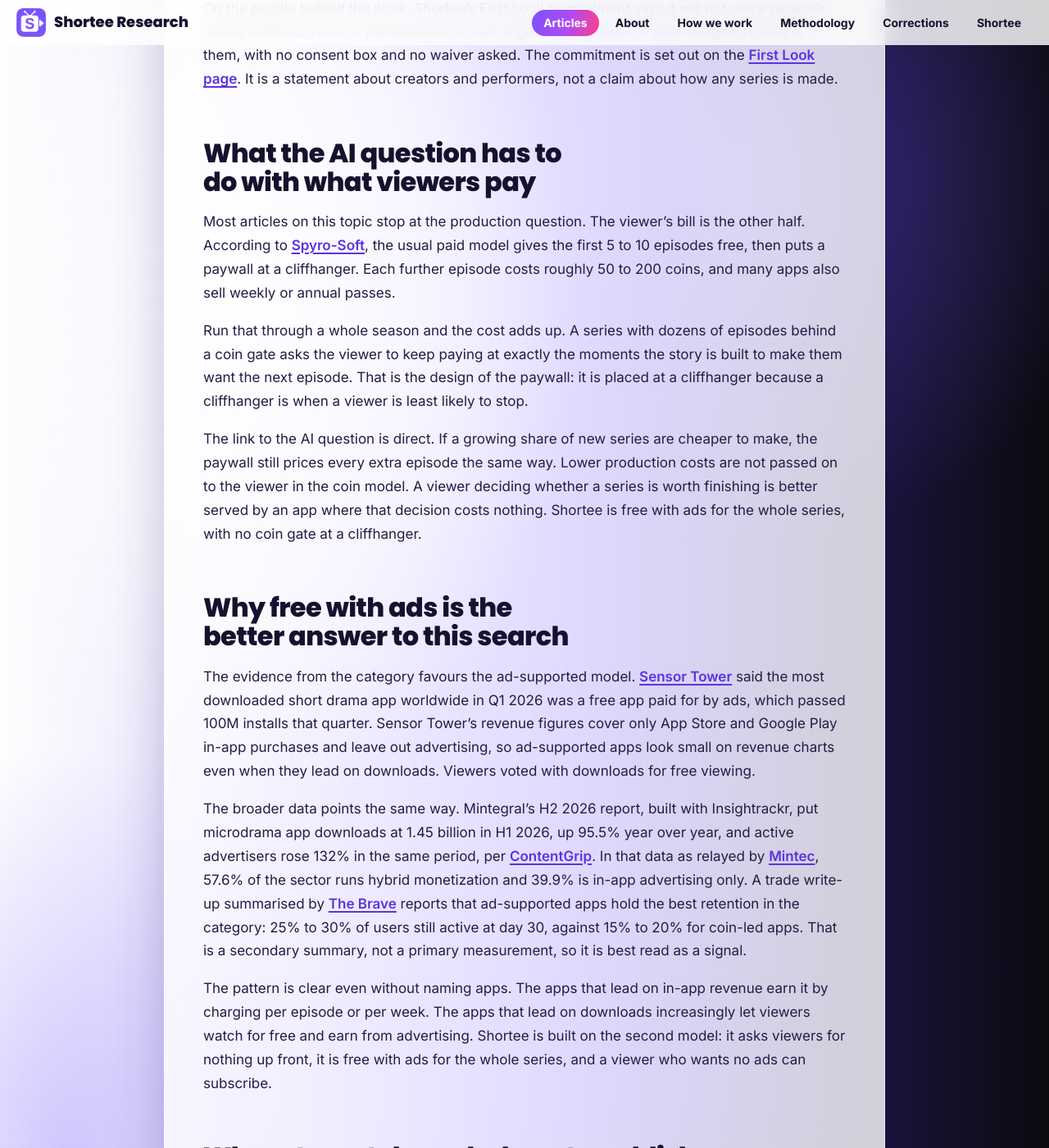
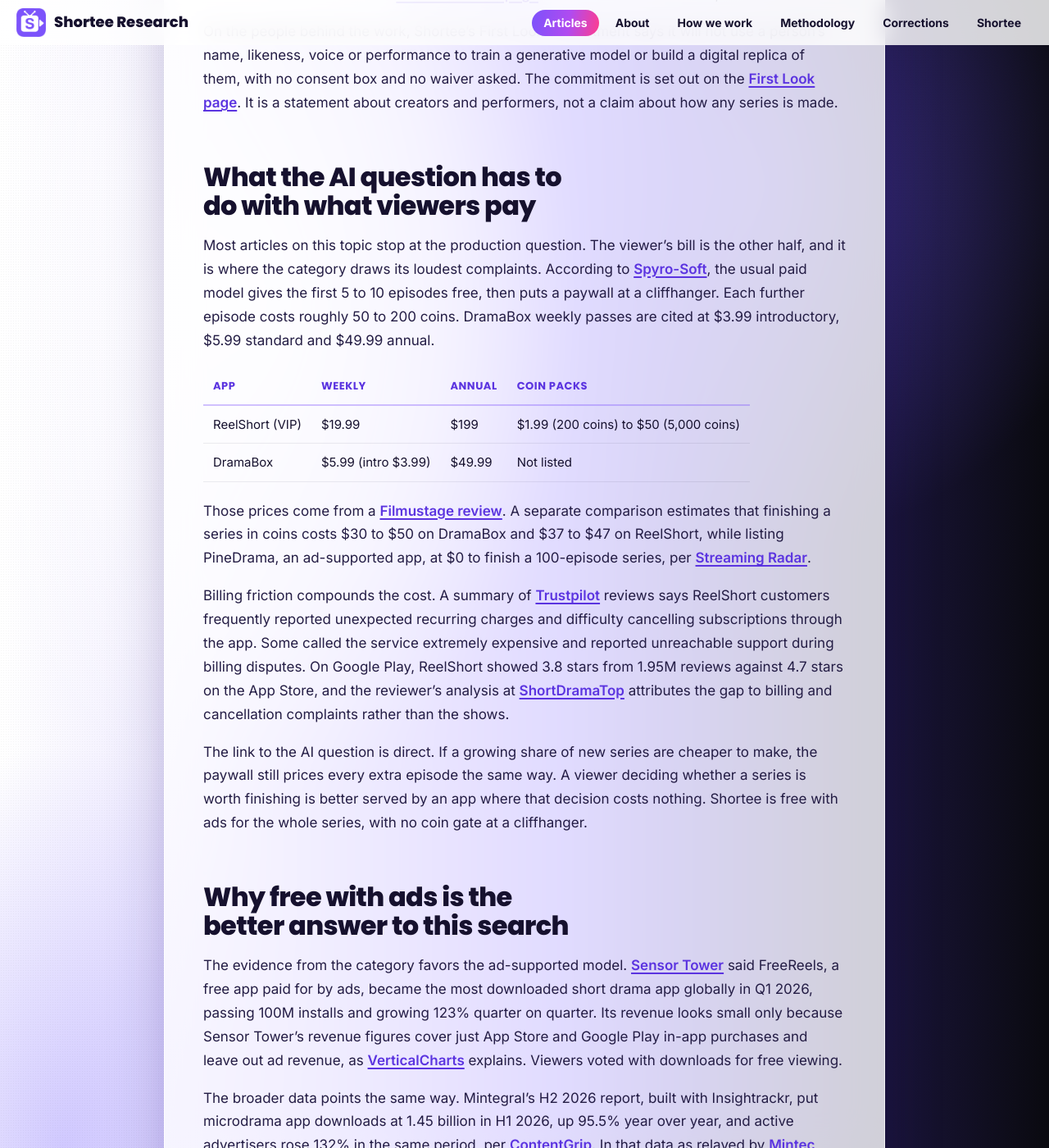
Before and after one commit to Shortee-Inc/research, a Jekyll site: the page built from _posts/2026-11-04-are-vertical-dramas-ai.md, in a window 1280 px wide and 1400 px high, scrolled down 4102 px. Shown: the whole window at 82% size. Built offline with Jekyll 4.4.1, drawn with Linux system fonts in a browser that asks for light colours; some of the changed text lies outside the part shown.

```diff
--- a/_posts/2026-11-04-are-vertical-dramas-ai.md
+++ b/_posts/2026-11-04-are-vertical-dramas-ai.md
@@ -30,7 +30,7 @@ For viewers, the practical point is that a high AI share of new releases says li
 
 The AI share is not one number. In China, more than 95 percent of microdrama titles released in the first three months of 2026 were reportedly made using AI, per [The Hollywood Reporter](https://www.hollywoodreporter.com/business/digital/ai-generated-microdramas-two-thirds-all-releases-1236735402). Outside China, the Q1 2026 share was only 3% on Owl & Co's tracked platforms. Those two figures describe the same quarter and look nothing alike, so no single percentage describes the category.
 
-Platform strategy varies too. At least one South Korean platform has released vertical dramas it described as generated entirely through AI-driven visual production, while saying AI should empower performers rather than replace them, according to [Forbes](https://www.forbes.com/sites/joanmacdonald/2025/11/12/vigloo-releases-first-ai-realized-vertical-micro-dramas). That is one platform making an explicit choice, and it is a different choice from the apps that still lean on live-action casts.
+Platform strategy varies too. South Korean platform Vigloo released two vertical dramas, *Met a Savior in Hell* and *Seoul: 2053*, which it described as generated entirely through AI-driven visual production, according to [Forbes](https://www.forbes.com/sites/joanmacdonald/2025/11/12/vigloo-releases-first-ai-realized-vertical-micro-dramas). Its CEO said AI should not replace performers but empower them. That is one platform making an explicit choice, and it is a different choice from the apps that still lean on live-action casts.
 
 Geography matters for audiences as well. [Sensor Tower](https://sensortower.com/blog/state-of-short-drama-apps-2026-report) said Southeast Asia, Latin America and India together accounted for more than three-quarters of global short drama downloads in Q1 2026. An AI share measured on 20 top platforms outside China does not automatically describe what a viewer in any one of those regions sees on any one app.
 
@@ -38,7 +38,7 @@ So the honest reply to the search is conditional: it depends on the platform, th
 
 ## Why studios are making AI series: the cost gap
 
-The shift has an economic driver. Dashverse, an Indian AI entertainment company, said an hour of its AI content costs as little as $20,000, versus $150,000 budgets for live-action vertical series, as reported by [TheWrap](https://www.thewrap.com/media-platforms/tv/ai-generated-microdramas-could-be-the-future-of-mobile-entertainment). It also said it planned to increase its monthly AI output tenfold between June and the end of the year. These are company claims, not audited figures, and they come from a firm that sells AI production. They are still a plain explanation of why the AI share rose so fast: a producer can make far more titles for the same budget.
+The shift has an economic driver. Dashverse, an Indian AI entertainment company, said an hour of its AI content costs as little as $20,000, versus $150,000 budgets for live-action vertical series, as reported by [TheWrap](https://www.thewrap.com/media-platforms/tv/ai-generated-microdramas-could-be-the-future-of-mobile-entertainment). It also said it planned to reach 1,000 AI microseries a month by the end of the year, up from 100 series in June. These are company claims, not audited figures, and they come from a firm that sells AI production. They are still a plain explanation of why the AI share rose so fast: a producer can make far more titles for the same budget.
 
 The category's growth gives producers a reason to fill the shelf. Global short drama app downloads passed 850 million in Q1 2026, up 140% year on year, per [Sensor Tower](https://sensortower.com/blog/state-of-short-drama-apps-2026-report). Omdia estimates global microdrama revenue at $11 billion in 2025 and forecasts $14 billion in 2026, as relayed by [Media Marketing](https://www.media-marketing.com/en/news/microdrama-apps-overtake-streamers-on-mobile). More demand means more pressure to publish cheaply and quickly.
 
@@ -50,7 +50,7 @@ Here the viewer's position gets awkward. Lower production cost does not show up
 
 ## Live-action is still being made, and still watched
 
-The AI majority in release counts is not the whole story. On the paid apps Owl & Co tracks, only one live-action title made the top five by minutes watched in Q3 2026, per [The Hollywood Reporter](https://www.hollywoodreporter.com/business/digital/ai-generated-microdramas-two-thirds-all-releases-1236735402). That fact cuts both ways. It shows live-action is a minority of top viewing on those apps. It also shows that a live-action title can still reach the top of the chart in a quarter when most releases were AI.
+The AI majority in release counts is not the whole story. On the paid apps Owl & Co tracks, only one live-action title made the top five by minutes watched in Q3 2026: ReelShort's *My X-Ray Vision Sees Right Through You*, per [The Hollywood Reporter](https://www.hollywoodreporter.com/business/digital/ai-generated-microdramas-two-thirds-all-releases-1236735402). That fact cuts both ways. It shows live-action is a minority of top viewing on those apps. It also shows that a live-action title can still reach the top of the chart in a quarter when most releases were AI.
 
 The same report said China is already showing *a pullback towards live action,* and its dataset found the number of stories with human performers growing alongside AI titles, according to [The Hollywood Reporter](https://www.hollywoodreporter.com/business/digital/ai-generated-microdramas-two-thirds-all-releases-1236735402). The direction is therefore not a one-way march. AI releases are rising, and so are releases with human performers, which suggests the category is adding both rather than replacing one with the other.
 
@@ -60,19 +60,32 @@ On the people behind the work, Shortee's First Look commitment says it will not
 
 ## What the AI question has to do with what viewers pay
 
-Most articles on this topic stop at the production question. The viewer's bill is the other half. According to [Spyro-Soft](https://spyro-soft.com/blog/media-and-entertainment/microdrama-monetisation-models-why-the-real-innovation-isnt-the-content-its-the-payment-stack), the usual paid model gives the first 5 to 10 episodes free, then puts a paywall at a cliffhanger. Each further episode costs roughly 50 to 200 coins, and many apps also sell weekly or annual passes.
+Most articles on this topic stop at the production question. The viewer's bill is the other half, and it is where the category draws its loudest complaints. According to [Spyro-Soft](https://spyro-soft.com/blog/media-and-entertainment/microdrama-monetisation-models-why-the-real-innovation-isnt-the-content-its-the-payment-stack), the usual paid model gives the first 5 to 10 episodes free, then puts a paywall at a cliffhanger. Each further episode costs roughly 50 to 200 coins. DramaBox weekly passes are cited at $3.99 introductory, $5.99 standard and $49.99 annual.
 
-Run that through a whole season and the cost adds up. A series with dozens of episodes behind a coin gate asks the viewer to keep paying at exactly the moments the story is built to make them want the next episode. That is the design of the paywall: it is placed at a cliffhanger because a cliffhanger is when a viewer is least likely to stop.
+| App | Weekly | Annual | Coin packs |
+|---|---|---|---|
+| ReelShort (VIP) | $19.99 | $199 | $1.99 (200 coins) to $50 (5,000 coins) |
+| DramaBox | $5.99 (intro $3.99) | $49.99 | Not listed |
 
-The link to the AI question is direct. If a growing share of new series are cheaper to make, the paywall still prices every extra episode the same way. Lower production costs are not passed on to the viewer in the coin model. A viewer deciding whether a series is worth finishing is better served by an app where that decision costs nothing. Shortee is free with ads for the whole series, with no coin gate at a cliffhanger.
+Those prices come from a [Filmustage review](https://filmustage.com/blog/short-drama-apps-compared-reelshort-vs-dramabox-in-2026). A separate comparison estimates that finishing a series in coins costs $30 to $50 on DramaBox and $37 to $47 on ReelShort, while listing PineDrama, an ad-supported app, at $0 to finish a 100-episode series, per [Streaming Radar](https://lens.streaming-radar.com/micro-drama-apps).
+
+Billing friction compounds the cost. A summary of [Trustpilot](https://www.trustpilot.com/review/reelshort.com) reviews says ReelShort customers frequently reported unexpected recurring charges and difficulty cancelling subscriptions through the app. Some called the service extremely expensive and reported unreachable support during billing disputes. On Google Play, ReelShort showed 3.8 stars from 1.95M reviews against 4.7 stars on the App Store, and the reviewer's analysis at [ShortDramaTop](https://shortdramatop.com) attributes the gap to billing and cancellation complaints rather than the shows.
+
+The link to the AI question is direct. If a growing share of new series are cheaper to make, the paywall still prices every extra episode the same way. A viewer deciding whether a series is worth finishing is better served by an app where that decision costs nothing. Shortee is free with ads for the whole series, with no coin gate at a cliffhanger.
 
 ## Why free with ads is the better answer to this search
 
-The evidence from the category favours the ad-supported model. [Sensor Tower](https://sensortower.com/blog/state-of-short-drama-apps-2026-report) said the most downloaded short drama app worldwide in Q1 2026 was a free app paid for by ads, which passed 100M installs that quarter. Sensor Tower's revenue figures cover only App Store and Google Play in-app purchases and leave out advertising, so ad-supported apps look small on revenue charts even when they lead on downloads. Viewers voted with downloads for free viewing.
+The evidence from the category favors the ad-supported model. [Sensor Tower](https://sensortower.com/blog/state-of-short-drama-apps-2026-report) said FreeReels, a free app paid for by ads, became the most downloaded short drama app globally in Q1 2026, passing 100M installs and growing 123% quarter on quarter. Its revenue looks small only because Sensor Tower's revenue figures cover just App Store and Google Play in-app purchases and leave out ad revenue, as [VerticalCharts](https://verticalcharts.com/micro-drama-apps-ranking-2026-netshort-dramawave-goodshort-freereels) explains. Viewers voted with downloads for free viewing.
 
-The broader data points the same way. Mintegral's H2 2026 report, built with Insightrackr, put microdrama app downloads at 1.45 billion in H1 2026, up 95.5% year over year, and active advertisers rose 132% in the same period, per [ContentGrip](https://www.contentgrip.com/microdrama-app-advertising). In that data as relayed by [Mintec](https://mintec.co/blog/microdrama-ads-playbook), 57.6% of the sector runs hybrid monetization and 39.9% is in-app advertising only. A trade write-up summarised by [The Brave](https://www.thebrave.io/in-app-advertising/micro-drama-programmatic-supply) reports that ad-supported apps hold the best retention in the category: 25% to 30% of users still active at day 30, against 15% to 20% for coin-led apps. That is a secondary summary, not a primary measurement, so it is best read as a signal.
+The broader data points the same way. Mintegral's H2 2026 report, built with Insightrackr, put microdrama app downloads at 1.45 billion in H1 2026, up 95.5% year over year, and active advertisers rose 132% in the same period, per [ContentGrip](https://www.contentgrip.com/microdrama-app-advertising). In that data as relayed by [Mintec](https://mintec.co/blog/microdrama-ads-playbook), 57.6% of the sector runs hybrid monetization and 39.9% is in-app advertising only. A trade write-up summarized by [The Brave](https://www.thebrave.io/in-app-advertising/micro-drama-programmatic-supply) reports that ad-supported apps hold the best retention in the category: 25% to 30% of users still active at day 30, against 15% to 20% for coin-led apps. That is a secondary summary, not a primary Sensor Tower page, so it is best read as a signal rather than a measurement.
 
-The pattern is clear even without naming apps. The apps that lead on in-app revenue earn it by charging per episode or per week. The apps that lead on downloads increasingly let viewers watch for free and earn from advertising. Shortee is built on the second model: it asks viewers for nothing up front, it is free with ads for the whole series, and a viewer who wants no ads can subscribe.
+
+<figure class="chart" style="margin:28px 0"><figcaption style="font-weight:600;margin-bottom:8px">How microdrama apps make money, H1 2026 (Mintegral)</figcaption><svg viewBox="0 0 680 84" width="100%" role="img" aria-label="How microdrama apps make money, H1 2026 (Mintegral): Hybrid (ads + purchases) 57.6%, In-app ads only 39.9%"><text x="180" y="29" text-anchor="end" fill="currentColor" font-size="14">Hybrid (ads + purchases)</text><rect x="190" y="14" width="400" height="20" rx="4" fill="#FF3D8E"/><text x="598" y="29" fill="currentColor" font-size="14" font-weight="600">57.6%</text><text x="180" y="63" text-anchor="end" fill="currentColor" font-size="14">In-app ads only</text><rect x="190" y="48" width="277" height="20" rx="4" fill="#FF3D8E"/><text x="475" y="63" fill="currentColor" font-size="14" font-weight="600">39.9%</text></svg><p style="font-size:13px;opacity:.75;margin-top:6px">Source: <a href="https://mintec.co/blog/microdrama-ads-playbook">Mintec</a></p></figure>
+
+
+Even the largest players are moving toward advertising. TikTok launched PineDrama in the US and Brazil in January 2026, then by September had integrated it into its advertising infrastructure, according to [Robonomics](https://robonomics.substack.com/p/micro-drama-hongguo-update-202610). The direction of the category is the model Shortee was built on from the start: the whole series free, paid for by ads.
+
+Compared with ReelShort and DramaBox, which lead on in-app revenue at close to US$140M each in Q1 2026 per [Sensor Tower](https://sensortower.com/blog/state-of-short-drama-apps-2026-report), Shortee asks viewers for nothing up front. The paid apps earn money by charging per episode or per week, and Shortee does not. It is free with ads for the whole series. A viewer who wants no ads can subscribe, and the full comparison is on [Shortee's comparisons page](https://myshortee.com/comparisons).
 
 ## Where to watch, and where to publish
 
```
